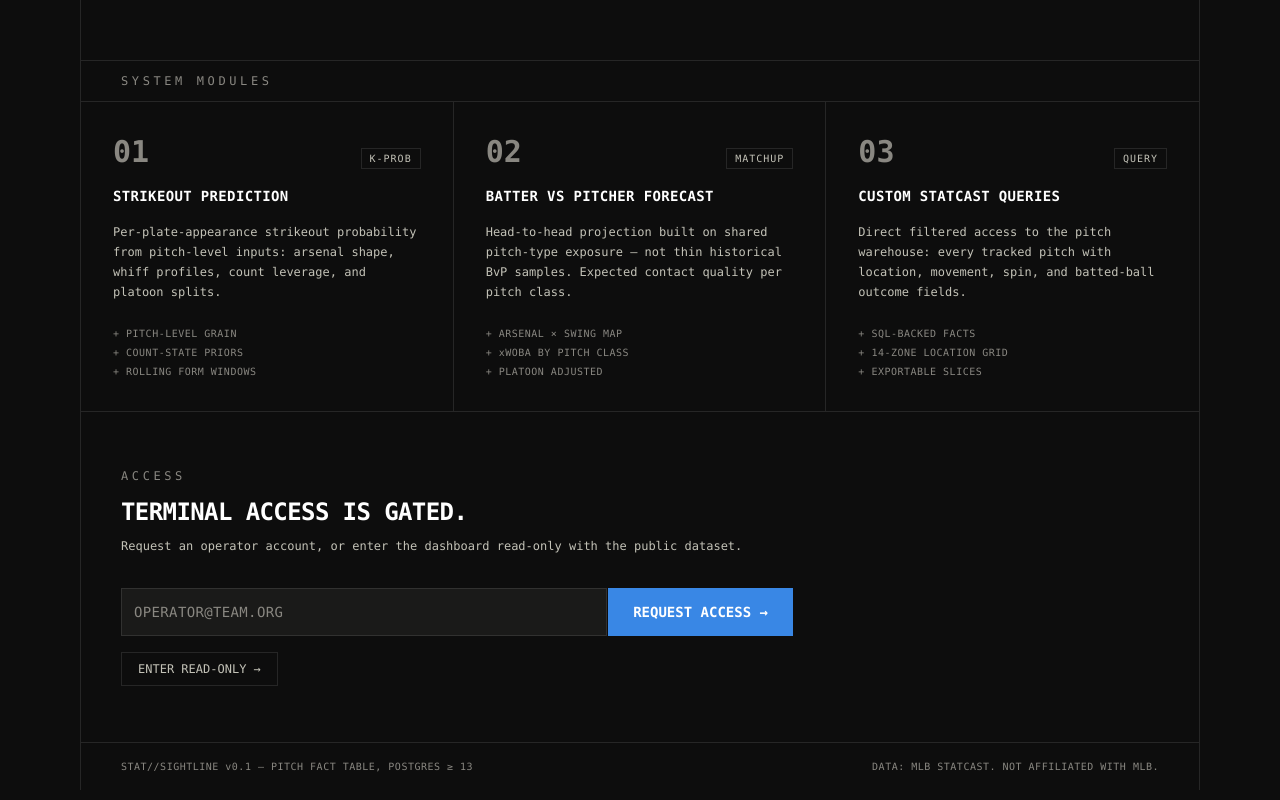
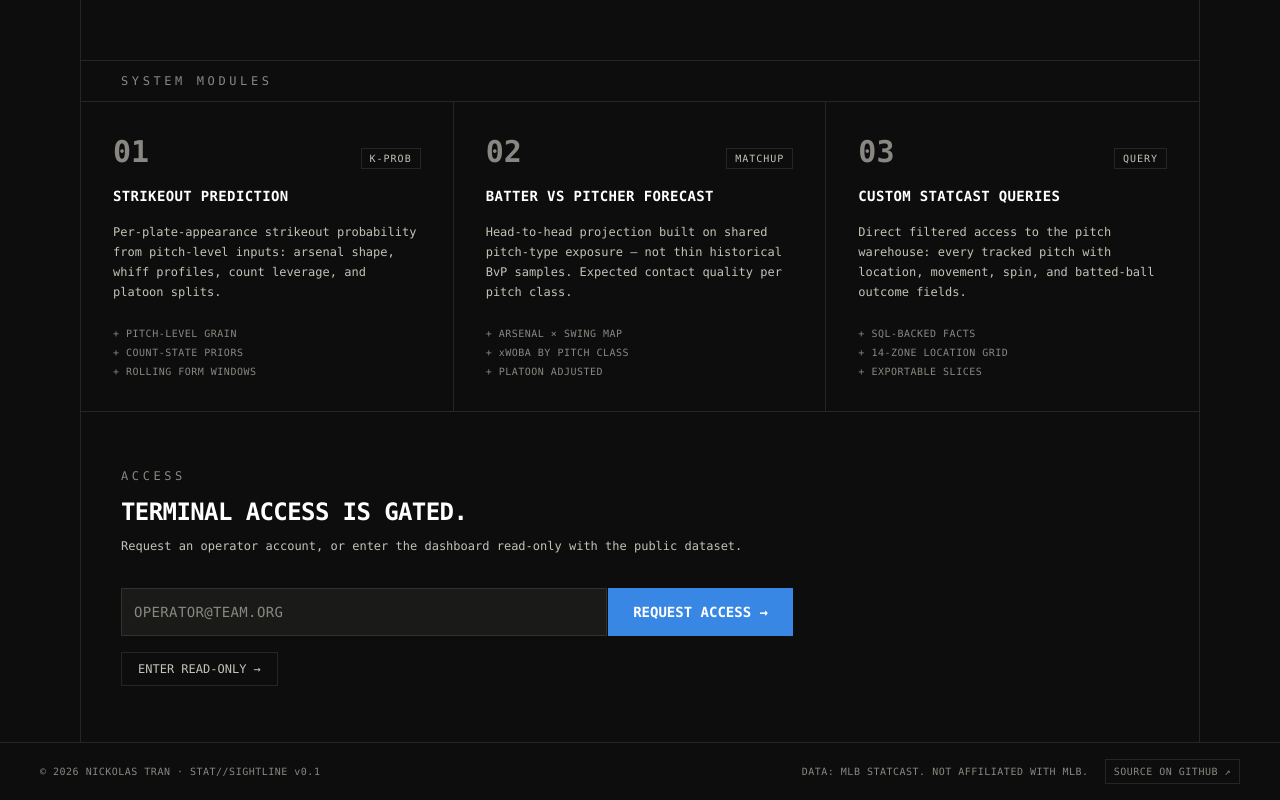
Before and after one commit to nickolastran/stat-sightline, a Next.js app in the folder frontend/: page / in a window 1280 px wide. Shown: the part 653-1453 px from the top of the page. Built offline with nearby package versions, Linux system fonts and the light colour scheme; no server answers.

Commit message:
add: footer

```diff
--- a/frontend/app/layout.tsx
+++ b/frontend/app/layout.tsx
@@ -3,6 +3,7 @@ import Link from "next/link";
 import ThemeToggle from "@/components/ThemeToggle";
 import LeagueBar from "@/components/mlb/LeagueBar";
 import ScoreboardSlot from "@/components/mlb/ScoreboardSlot";
+import SiteFooter from "@/components/SiteFooter";
 import "./globals.css";
 
 export const metadata: Metadata = {
@@ -24,7 +25,9 @@ export default function RootLayout({
       <head>
         <script dangerouslySetInnerHTML={{ __html: NO_FLASH }} />
       </head>
-      <body className="min-h-screen antialiased">
+      {/* A column, so the footer sits at the bottom of a short page rather
+          than floating up under the content. */}
+      <body className="flex min-h-screen flex-col antialiased">
         <header className="sticky top-0 z-40 flex h-12 items-center justify-between border-b border-line bg-bg px-4">
           <Link href="/" className="text-sm font-bold tracking-widest">
             STAT<span className="text-accent">//</span>SIGHTLINE
@@ -44,6 +47,7 @@ export default function RootLayout({
         <LeagueBar />
         <ScoreboardSlot />
         {children}
+        <SiteFooter />
       </body>
     </html>
   );
--- a/frontend/app/page.tsx
+++ b/frontend/app/page.tsx
@@ -122,11 +122,6 @@ export default async function LandingPage() {
           </div>
         </div>
       </section>
-
-      <footer className="flex flex-wrap items-center justify-between gap-2 border-x border-t border-line px-6 py-4 text-[10px] tracking-wider text-ink-3 sm:px-10">
-        <span>STAT//SIGHTLINE v0.1 — PITCH FACT TABLE, POSTGRES ≥ 13</span>
-        <span>DATA: MLB STATCAST. NOT AFFILIATED WITH MLB.</span>
-      </footer>
     </div>
   );
 }
--- /dev/null
+++ b/frontend/components/SiteFooter.tsx
@@ -0,0 +1,27 @@
+/*
+ * Site footer — attribution and provenance, on every page rather than only the
+ * landing one it used to live on. The year is read at render, so it follows the
+ * calendar instead of going stale in a string someone has to remember to bump.
+ */
+const REPO = "https://github.com/nickolastran/stat-sightline";
+
+export default function SiteFooter() {
+  return (
+    <footer className="mt-auto flex flex-wrap items-center justify-between gap-x-6 gap-y-2 border-t border-line px-6 py-4 text-[10px] tracking-wider text-ink-3 sm:px-10">
+      <span>
+        © {new Date().getFullYear()} NICKOLAS TRAN · STAT//SIGHTLINE v0.1
+      </span>
+      <span className="flex flex-wrap items-center gap-x-4 gap-y-2">
+        <span>DATA: MLB STATCAST. NOT AFFILIATED WITH MLB.</span>
+        <a
+          href={REPO}
+          target="_blank"
+          rel="noreferrer"
+          className="border border-line px-2 py-1 hover:border-accent hover:text-ink"
+        >
+          SOURCE ON GITHUB ↗
+        </a>
+      </span>
+    </footer>
+  );
+}
```
